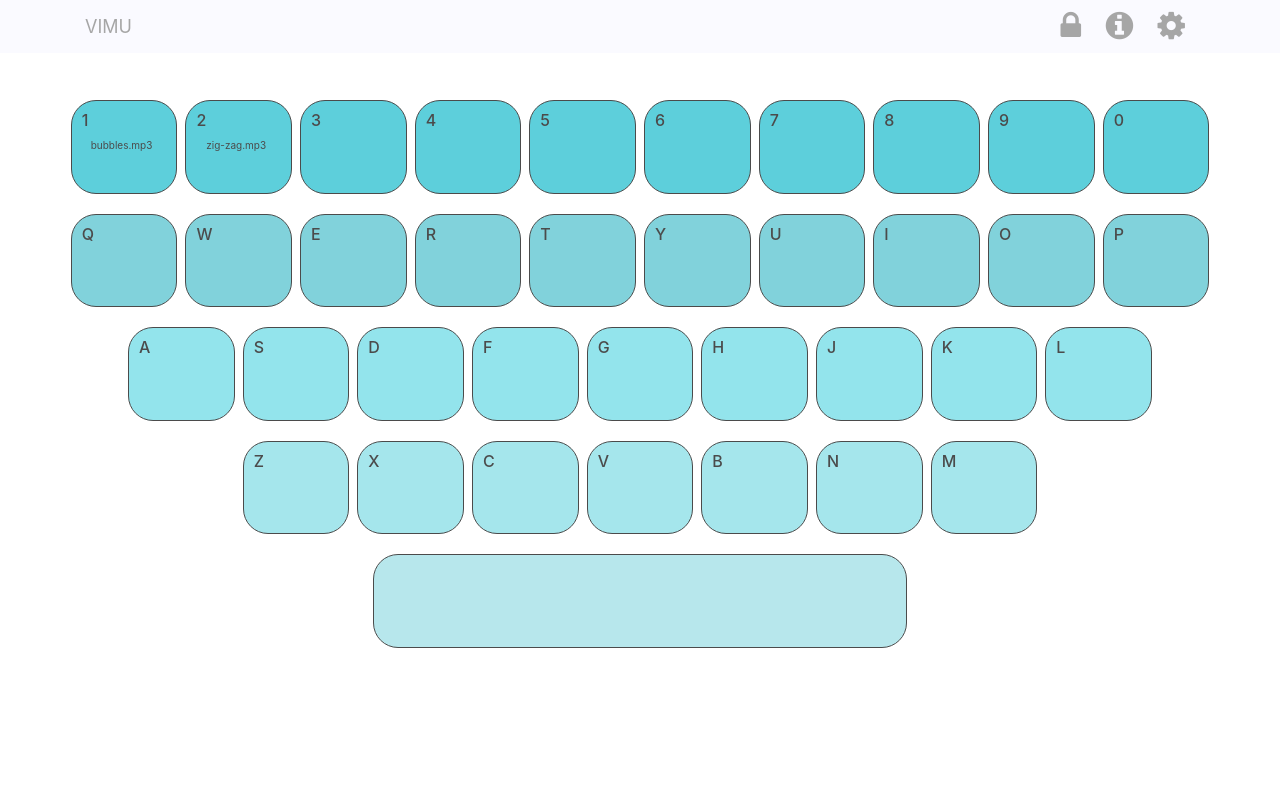
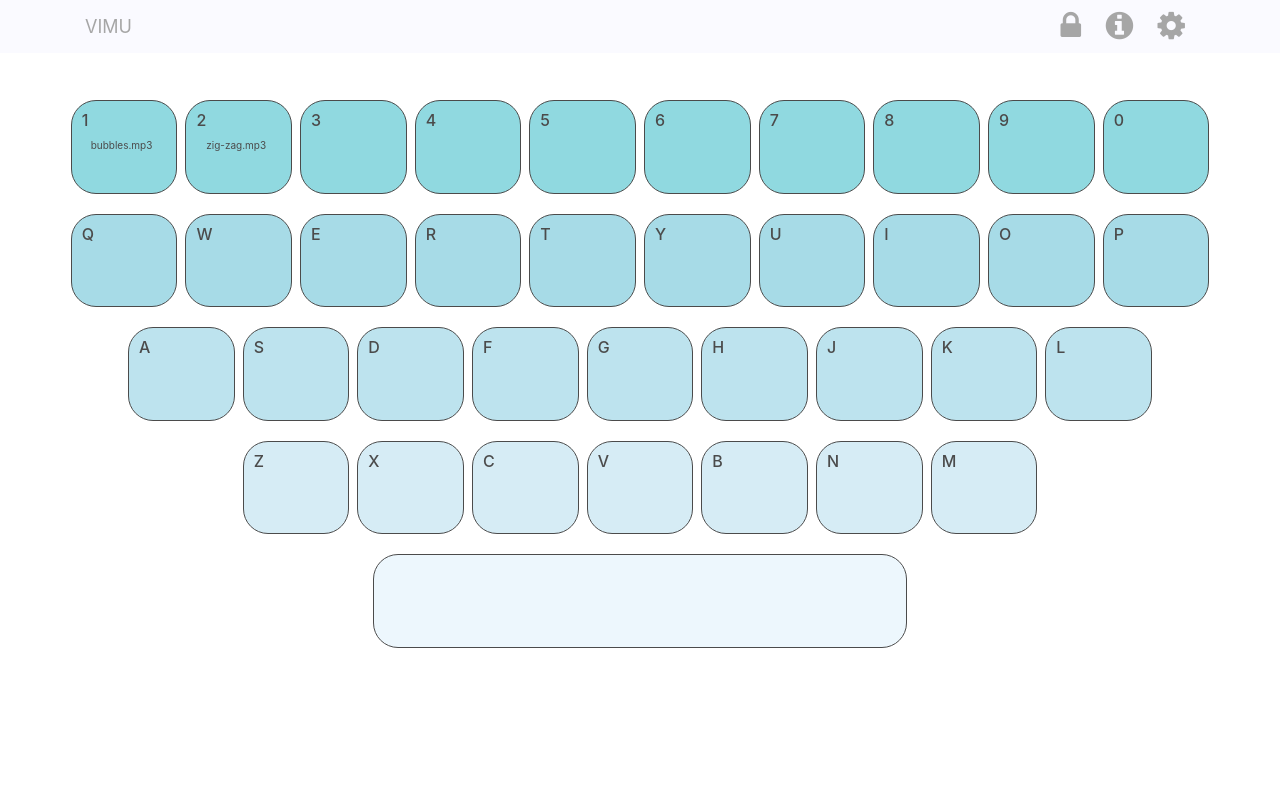
Before and after one commit to sherlynng/VIMU, a PHP site: page /Vimu.html in a window 1280 px wide. Run offline with PHP 8.4, Linux system fonts and the light colour scheme.

Commit message:
Add colour themes

```diff
--- a/Vimu.html
+++ b/Vimu.html
@@ -31,7 +31,27 @@
             </button>
             <div id="settings-popover">
                 <h5>THEMES</h5>
-                <div class="form-check">
+                <button class="theme-btn" onclick="setTheme('blue')">
+                    <div class="border-shadow">
+                        <img class="img-fluid" src="img/theme-blue.png" alt="">
+                    </div>
+                </button>
+                <button class="theme-btn" onclick="setTheme('green')">
+                    <div class="border-shadow">
+                        <img class="img-fluid" src="img/theme-green.png" alt="">
+                    </div>
+                </button>
+                <button class="theme-btn" onclick="setTheme('red')">
+                    <div class="border-shadow">
+                        <img class="img-fluid" src="img/theme-red.png" alt="">
+                    </div>
+                </button>
+                <button class="theme-btn" onclick="setTheme('orange')">
+                    <div class="border-shadow">
+                        <img class="img-fluid" src="img/theme-orange.png" alt="">
+                    </div>
+                </button>
+                <div class="form-check mt-3">
                     <input class="form-check-input" type="checkbox" id="display-keyboard"
                            onchange="toggleKeyboard(this)" checked>
                     <label class="form-check-label">Display Keyboard</label>
--- a/css/vimu.css
+++ b/css/vimu.css
@@ -34,6 +34,25 @@ nav button {
     color: lightpink;
 }
 /* End Navigation Bar */
+
+/* Settings */
+.theme-btn {
+    border: none;
+    background: none;
+    padding: 0;
+}
+
+.border-shadow img:hover {
+    box-shadow: 0 0 6px grey;
+}
+
+.border-shadow img {
+    width: inherit;
+    transition: box-shadow .3s;
+    -webkit-transition: box-shadow .3s; /* Safari */
+}
+
+/* End Settings */
 
 #container {
     width: 100%;
@@ -121,23 +140,23 @@ canvas {
 }
 
 .row1 {
-    background-color: #19BBCC;
+    background-color: #62C9D3;
 }
 
 .row2 {
-    background-color: #4CC0CC;
+    background-color: #82CDDE;
 }
 
 .row3 {
-    background-color: #66D9E5;
+    background-color: #A2D8E7;
 }
 
 .row4 {
-    background-color: #7FDCE5;
+    background-color: #C5E4F1;
 }
 
 .row5 {
-    background-color: #99DEE5;
+    background-color: #E6F4FD;
 }
 
 .row5 h6 {
--- a/js/vimu.js
+++ b/js/vimu.js
@@ -94,6 +94,46 @@ function toggleKeyboard(element) {
     }
 }
 
+// set theme
+function setTheme(colour) {
+    var row1 = $('.row1');
+    var row2 = $('.row2');
+    var row3 = $('.row3');
+    var row4 = $('.row4');
+    var row5 = $('.row5');
+
+    switch (colour) {
+        case "blue":
+            row1.css('background-color', '#62C9D3');
+            row2.css('background-color', '#82CDDE');
+            row3.css('background-color', '#A2D8E7');
+            row4.css('background-color', '#C5E4F1');
+            row5.css('background-color', '#E6F4FD');
+            break;
+        case "green":
+            row1.css('background-color', '#9AC87D');
+            row2.css('background-color', '#AFD299');
+            row3.css('background-color', '#C1DEB3');
+            row4.css('background-color', '#D6EACC');
+            row5.css('background-color', '#F1F7E4');
+            break;
+        case "red":
+            row1.css('background-color', '#DB8F8E');
+            row2.css('background-color', '#E0A9AA');
+            row3.css('background-color', '#EBBAB9');
+            row4.css('background-color', '#F7D5D6');
+            row5.css('background-color', '#FDEEEE');
+            break;
+        case "orange":
+            row1.css('background-color', '#DE7C62');
+            row2.css('background-color', '#E69276');
+            row3.css('background-color', '#F5AF92');
+            row4.css('background-color', '#F2BAAA');
+            row5.css('background-color', '#FCD4CA');
+            break;
+    }
+}
+
 // drag and drop
 function allowDrop(ev) {
     if (isEditing) {
```
Also changed, not shown: img/theme-blue.png (added), img/theme-green.png (added), img/theme-orange.png (added), img/theme-red.png (added).
